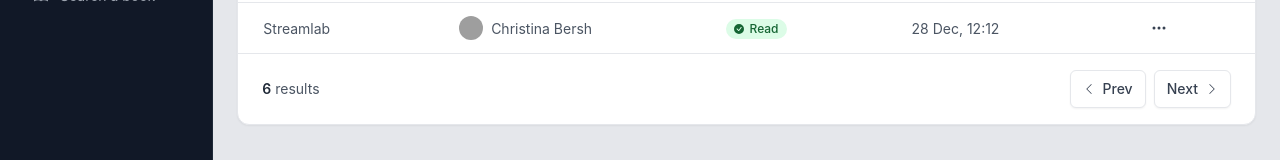
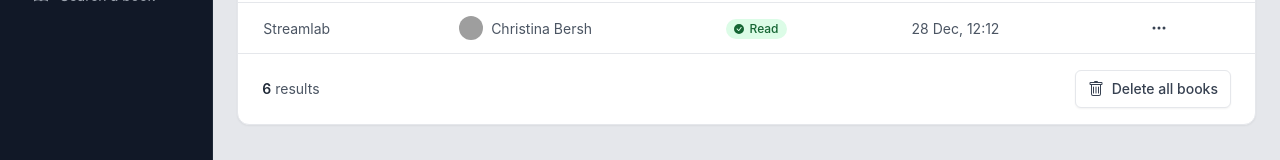
Before and after one commit to williambaele/redux-books, a React (Create React App) app: page / in a window 1280 px wide. Shown: the part 144-304 px from the top of the page. Built offline with nearby package versions, Linux system fonts and the light colour scheme; grey boxes are pictures that could not be loaded.

Commit message:
better ui

```diff
--- a/src/components/Table.js
+++ b/src/components/Table.js
@@ -81,47 +81,23 @@ const Table = () => {
                   </div>
 
                   <div>
-                    <div class="inline-flex gap-x-2">
                     <button
                       type="button"
-                        class="py-2 px-3 inline-flex justify-center items-center gap-2 rounded-md border font-medium bg-white text-gray-700 shadow-sm align-middle hover:bg-gray-50 focus:outline-none focus:ring-2 focus:ring-offset-2 focus:ring-offset-white focus:ring-blue-600 transition-all text-sm dark:bg-slate-900 dark:hover:bg-slate-800 dark:border-gray-700 dark:text-gray-400 dark:hover:text-white dark:focus:ring-offset-gray-800"
+                      class="py-2 px-3 inline-flex justify-center items-center gap-2 rounded-md border font-medium bg-white text-gray-700 shadow-sm align-middle hover:bg-gray-50 focus:outline-none focus:ring-2 focus:ring-offset-2 focus:ring-offset-white focus:ring-blue-600 transition-all text-sm hover:bg-red-500 hover:text-white"
                     >
                       <svg
-                          class="w-3 h-3"
                         xmlns="http://www.w3.org/2000/svg"
                         width="16"
                         height="16"
                         fill="currentColor"
+                        class="bi bi-trash"
                         viewBox="0 0 16 16"
                       >
-                          <path
-                            fill-rule="evenodd"
-                            d="M11.354 1.646a.5.5 0 0 1 0 .708L5.707 8l5.647 5.646a.5.5 0 0 1-.708.708l-6-6a.5.5 0 0 1 0-.708l6-6a.5.5 0 0 1 .708 0z"
-                          />
+                        <path d="M5.5 5.5A.5.5 0 0 1 6 6v6a.5.5 0 0 1-1 0V6a.5.5 0 0 1 .5-.5Zm2.5 0a.5.5 0 0 1 .5.5v6a.5.5 0 0 1-1 0V6a.5.5 0 0 1 .5-.5Zm3 .5a.5.5 0 0 0-1 0v6a.5.5 0 0 0 1 0V6Z" />
+                        <path d="M14.5 3a1 1 0 0 1-1 1H13v9a2 2 0 0 1-2 2H5a2 2 0 0 1-2-2V4h-.5a1 1 0 0 1-1-1V2a1 1 0 0 1 1-1H6a1 1 0 0 1 1-1h2a1 1 0 0 1 1 1h3.5a1 1 0 0 1 1 1v1ZM4.118 4 4 4.059V13a1 1 0 0 0 1 1h6a1 1 0 0 0 1-1V4.059L11.882 4H4.118ZM2.5 3h11V2h-11v1Z" />
                       </svg>
-                        Prev
+                      Delete all books
                     </button>
-
-                      <button
-                        type="button"
-                        class="py-2 px-3 inline-flex justify-center items-center gap-2 rounded-md border font-medium bg-white text-gray-700 shadow-sm align-middle hover:bg-gray-50 focus:outline-none focus:ring-2 focus:ring-offset-2 focus:ring-offset-white focus:ring-blue-600 transition-all text-sm dark:bg-slate-900 dark:hover:bg-slate-800 dark:border-gray-700 dark:text-gray-400 dark:hover:text-white dark:focus:ring-offset-gray-800"
-                      >
-                        Next
-                        <svg
-                          class="w-3 h-3"
-                          xmlns="http://www.w3.org/2000/svg"
-                          width="16"
-                          height="16"
-                          fill="currentColor"
-                          viewBox="0 0 16 16"
-                        >
-                          <path
-                            fill-rule="evenodd"
-                            d="M4.646 1.646a.5.5 0 0 1 .708 0l6 6a.5.5 0 0 1 0 .708l-6 6a.5.5 0 0 1-.708-.708L10.293 8 4.646 2.354a.5.5 0 0 1 0-.708z"
-                          />
-                        </svg>
-                      </button>
-                    </div>
                   </div>
                 </div>
               </div>
```
Lines whose indentation alone changed are shown as unchanged.
